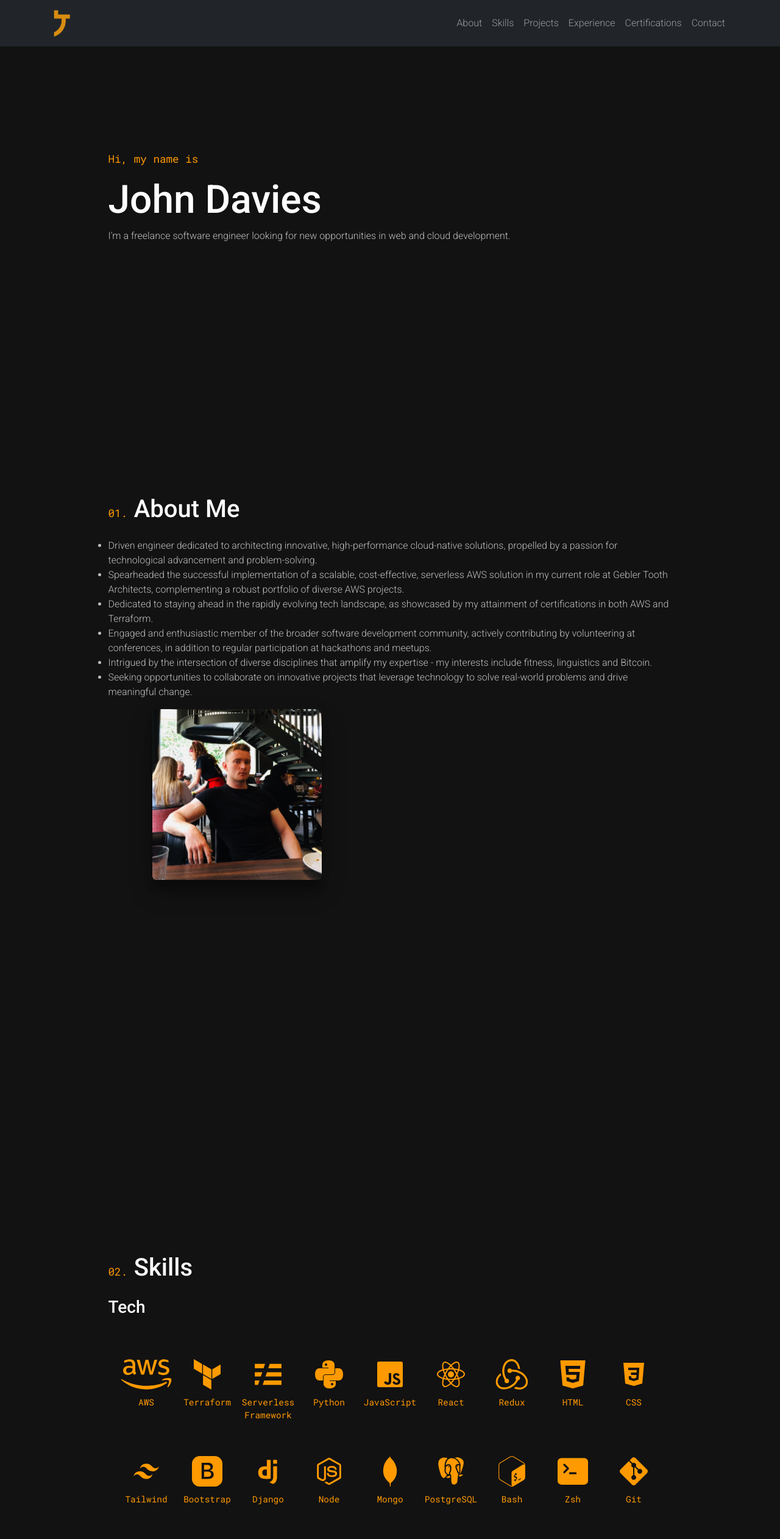
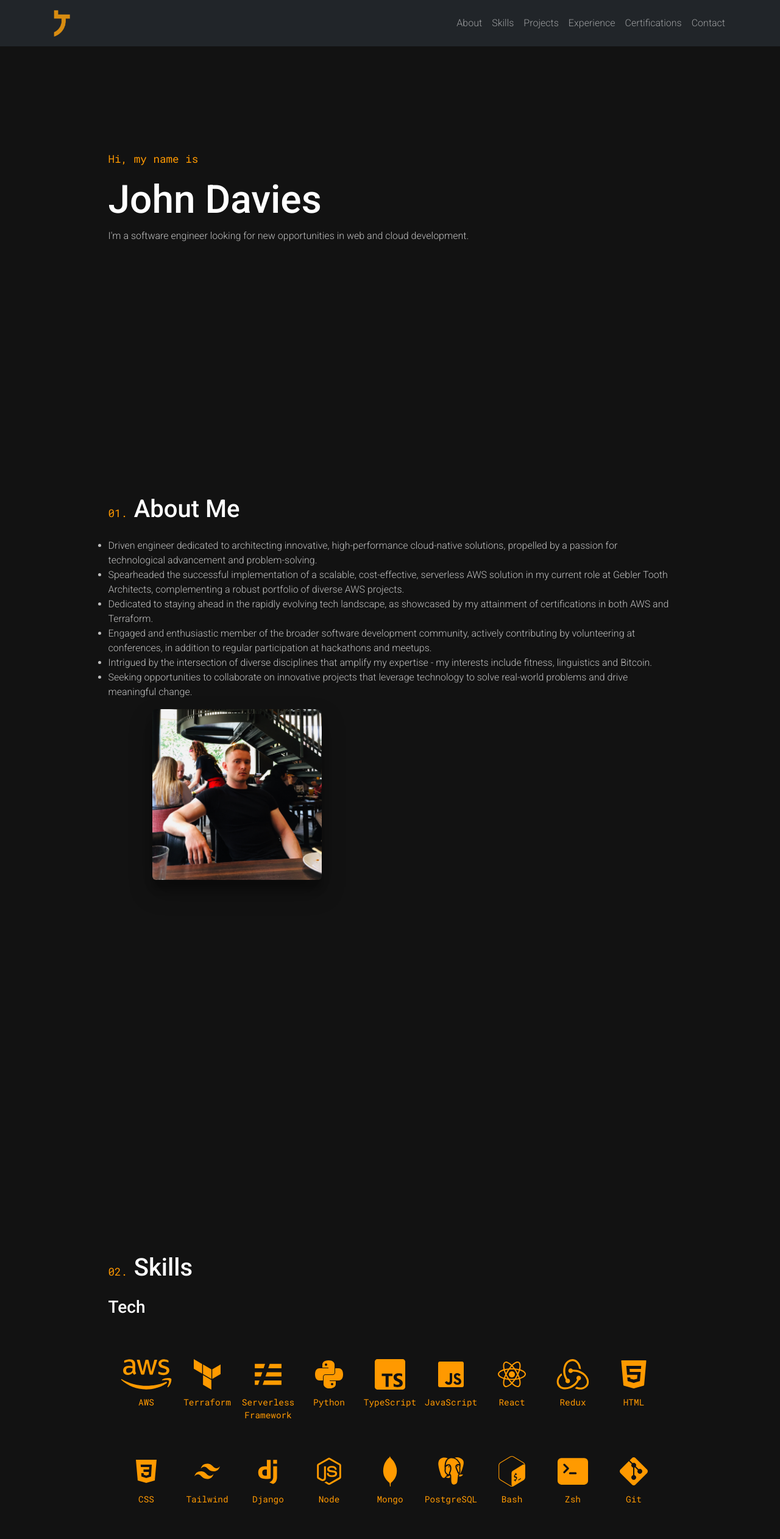
Before and after one commit to tigeryant/tigeryant.github.io, a React (Create React App) app: page / in a window 1280 px wide. Shown: the top 2524 px of the page at 61% size. Built offline with nearby package versions, Linux system fonts and the light colour scheme.

Commit message:
updated experience and skills

```diff
--- a/src/components/Hero.js
+++ b/src/components/Hero.js
@@ -3,7 +3,7 @@ function Hero() {
     <section className="p-md-5" id="hero">
       <p className="p2 mono-font">Hi, my name is</p>
       <h1>John Davies</h1>
-      <p className="p1">I&apos;m a freelance software engineer looking for new opportunities in web and cloud development.</p>
+      <p className="p1">I&apos;m a software engineer looking for new opportunities in web and cloud development.</p>
     </section>
   )
 }
--- a/src/components/Projects.js
+++ b/src/components/Projects.js
@@ -6,6 +6,7 @@ import MoreProjects from './projects-children/MoreProjects'
 import cherryData from './content/projects/cherry'
 import rbitrageData from '../components/content/projects/rbitrage'
 import awsSmsData from './content/projects/awsSmsDelivery'
+import operaData from './content/projects/opera'
 // import compcoinData from '../components/content/projects/compcoin'
 // import cryptoacademyData from '../components/content/projects/cryptoacademy'
 
@@ -13,6 +14,7 @@ import awsSmsData from './content/projects/awsSmsDelivery'
 import cherryImage from '../assets/projects/cherry.png'
 import rbitrageImage from '../assets/rbitrage.png'
 import awsSmsImage from '../assets/awsSmsImage.png'
+import operaImage from '../assets/operaImage.png'
 // import compcoinImage from '../assets/compCoin.png'
 // import cryptoacademyImage from '../assets/cryptoAcademy.png'
 
@@ -31,19 +33,24 @@ function Projects() {
         <h2 style={{ display: 'inline' }}>Projects</h2>
       </div>
       <FeaturedProject
+        data={operaData}
+        image={operaImage}
+        index={0}
+      />
+      <FeaturedProject
         data={cherryData}
         image={cherryImage}
-        index={0}
+        index={1}
       />
       <FeaturedProject
         data={rbitrageData}
         image={rbitrageImage}
-        index={1}
+        index={2}
       />
       <FeaturedProject
         data={awsSmsData}
         image={awsSmsImage}
-        index={2}
+        index={3}
       />
       {/* <FeaturedProject
         data={compcoinData}
--- a/src/components/Skills.js
+++ b/src/components/Skills.js
@@ -2,13 +2,14 @@
 import htmlIcon from '../assets/tech/icons8-html-5.svg'
 import cssIcon from '../assets/tech/icons8-css3.svg'
 import javascriptIcon from '../assets/tech/icons8-javascript.svg'
+import typescriptIcon from '../assets/tech/typescript.svg'
 import reactIcon from '../assets/tech/icons8-react-native.svg'
-import bootstrapIcon from '../assets/tech/bootstrap-fill.svg'
+// import bootstrapIcon from '../assets/tech/bootstrap-fill.svg'
 import pythonIcon from '../assets/tech/icons8-python.svg'
 import djangoIcon from '../assets/tech/icons8-django.svg'
 import nodeIcon from '../assets/tech/icons8-node-js.svg'
 import postgresIcon from '../assets/tech/icons8-postgresql.svg'
-import githubIcon from '../assets/tech/github.svg'
+// import githubIcon from '../assets/tech/github.svg'
 import zshIcon from '../assets/tech/terminal-fill.svg'
 import gitIcon from '../assets/tech/icons8-git.svg'
 // import npmIcon from '../assets/tech/icons8-npm.svg'
@@ -27,7 +28,7 @@ import vscodeIcon from '../assets/tech/visual-studio-svgrepo-com.svg'
 // import cSharpIcon from '../assets/tech/icons8-c-sharp-logo.svg'
 // import netlifyIcon from '../assets/tech/netlify-icon.svg'
 import vimIcon from '../assets/tech/vim4.svg'
-import phpIcon from '../assets/tech/php.svg'
+// import phpIcon from '../assets/tech/php.svg'
 // import laravelIcon from '../assets/tech/laravel.svg'
 import awsIcon from '../assets/tech/aws.svg'
 import terraformIcon from '../assets/tech/terraform-icon.svg'
@@ -83,6 +84,12 @@ function Skills() {
           </p>
         </div>
         <div className="skill-container">
+          <img src={typescriptIcon} height="100" className="skill-icon" />
+          <p className="skill-caption p2">
+            TypeScript
+          </p>
+        </div>
+        <div className="skill-container">
           <img src={javascriptIcon} height="100" className="skill-icon" />
           <p className="skill-caption p2">
             JavaScript
@@ -118,12 +125,12 @@ function Skills() {
             Tailwind
           </p>
         </div>
-        <div className="skill-container bootstrap-icon" >
+        {/* <div className="skill-container bootstrap-icon" >
           <img src={bootstrapIcon} height="100" className="uncolored-icon skill-icon" />
           <p className="skill-caption p2">
             Bootstrap
           </p>
-        </div>
+        </div> */}
         <div className="skill-container">
           <img src={djangoIcon} height="100" className="skill-icon" />
           <p className="skill-caption p2">
--- /dev/null
+++ b/src/components/content/projects/opera.js
@@ -0,0 +1,16 @@
+const data = {
+  'title': 'Opera',
+  'content': 'Opera is an innovative space planning project for architects that prepares space plans for landlords, tenants and developers. Users have access to an array of tools to manipulate floorplans in real time.',
+  'github': '',
+  'live': 'https://www.geblertooth.co.uk/opera',
+  'technologies': [
+    'AWS',
+    'TypeScript',
+    'React',
+    'Tailwind',
+    'Terraform',
+    'Serverless'
+  ],
+}
+
+export default data
```
Also changed, not shown: src/assets/operaImage.png (added), src/assets/tech/typescript.svg (added).
